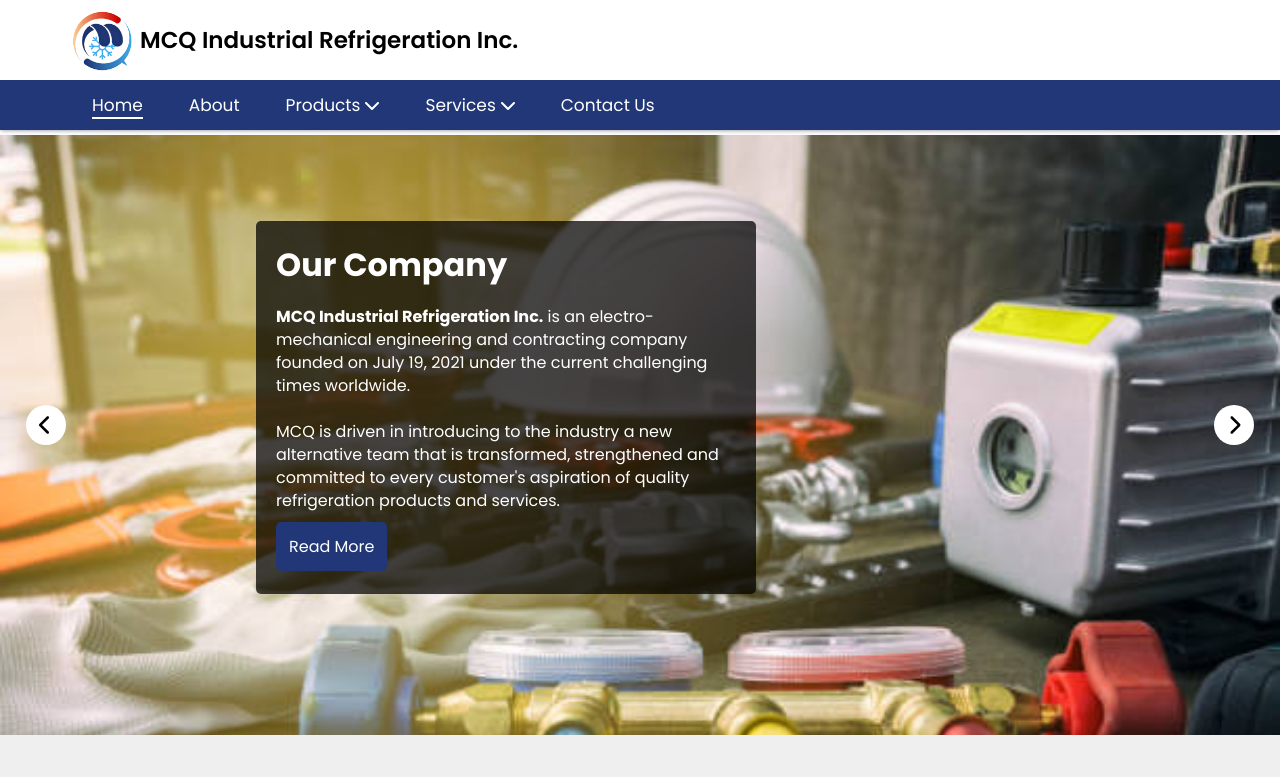
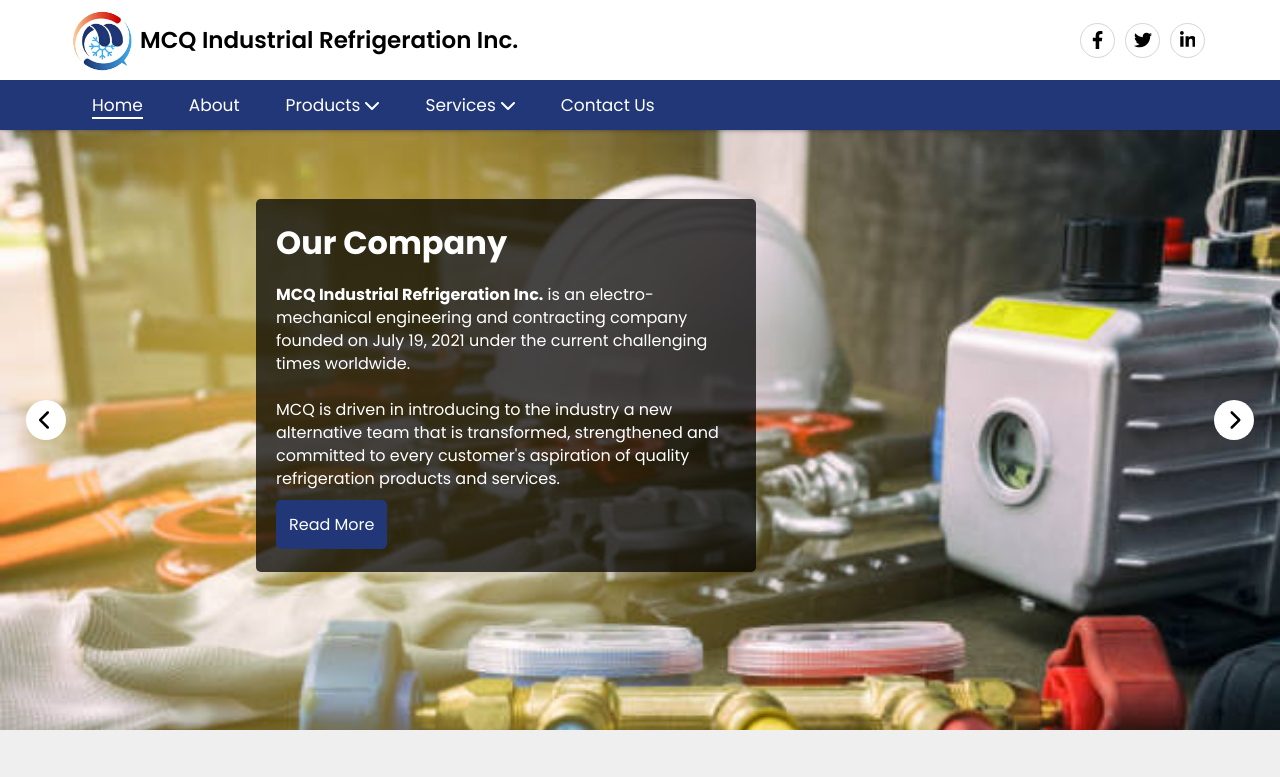
Before and after one commit to juuujeee/MCQ, a plain HTML site: page index.html in a window 1280 px wide. Shown: the top 777 px of the page. Drawn offline with Linux system fonts and the light colour scheme.

Commit message:
add social media

```diff
--- a/css/home.css
+++ b/css/home.css
@@ -91,7 +91,7 @@
     height: auto;
     width:500px;
     position: absolute;
-    top: 10%;
+    top: 8%;
     left: 20%;
     padding: 20px;
     background: #000000ba;
--- a/css/main.css
+++ b/css/main.css
@@ -32,6 +32,7 @@ header {
     margin-right: auto;
     padding: 10px 0;
     height: 80px;
+    transition: all .3s ease;
 }
 .header-logo {
     display: flex;
@@ -97,7 +98,7 @@ header {
 }
 .main-content {
     background: #efefef;
-    margin-top:135px;
+    margin-top:130px;
     width:100%;
     transition: all .3s ease;
 }
@@ -115,6 +116,9 @@ header.minimized .header-container {
 header.minimized .header-logo-img {
     width: 50px;
     height: 50px;
+}
+header.minimized ~ .main-content {
+    margin-top: 110px;
 }
 
 .header-menu-container {
@@ -183,6 +187,52 @@ header.minimized .header-logo-img {
     max-height: 100%;
 }
 
+
+.social-media-container {
+    display: flex;
+    justify-content: end;
+    list-style-type: none;
+    margin: 0;
+}
+.social-media-item {
+    margin: 0;
+    margin: 0 5px;
+    height: 35px;
+    width: 35px;
+    border: 1px solid #d5d5d5;
+    border-radius: 50%;
+    transition: all .3s ease;
+}
+.social-media-item a {
+    display: block;
+    height: 100%;
+}
+.social-media-item i {
+    display: flex;
+    justify-content: center;
+    align-items: center;
+    height: 100%;
+}
+.social-media-item path {
+    transition: all .3s ease;
+}
+
+.fb-icon:hover {
+    background: #4267B2;
+}
+.fb-icon:hover path,
+.twitter-icon:hover path,
+.linkedin-icon:hover path {
+    fill: #FFF;
+}
+.twitter-icon:hover {
+    background: #1DA1F2;
+}
+.linkedin-icon:hover {
+    background: #0077B5;
+}
+
+
 /* mobile devices */
 @media screen and (min-width: 320px) and (max-width: 480px) {
     .company-logo-text {
@@ -221,6 +271,9 @@ header.minimized .header-logo-img {
     }
     .header-menu-container {
         height: auto;
+    }
+    .social-media-container {
+        display: none;
     }
 
 }
--- a/index.html
+++ b/index.html
@@ -16,6 +16,29 @@
                 <img src="images/company-logo.png" class="header-logo-img" alt="header-logo">
                 <span class="company-logo-text">MCQ Industrial Refrigeration Inc.</span>
             </div>
+            <ul class="social-media-container">
+                <li class="social-media-item fb-icon">
+                    <a href="#">
+                        <i class="social-media-icon">
+                            <svg xmlns="http://www.w3.org/2000/svg" viewBox="0 0 320 512" height="18px"><path d="M279.14 288l14.22-92.66h-88.91v-60.13c0-25.35 12.42-50.06 52.24-50.06h40.42V6.26S260.43 0 225.36 0c-73.22 0-121.08 44.38-121.08 124.72v70.62H22.89V288h81.39v224h100.17V288z"/></svg>
+                        </i>
+                    </a>
+                </li>
+                <li class="social-media-item twitter-icon">
+                    <a href="#">
+                        <i class="social-media-icon">
+                            <svg xmlns="http://www.w3.org/2000/svg" viewBox="0 0 512 512" height="18px"><path d="M459.37 151.716c.325 4.548.325 9.097.325 13.645 0 138.72-105.583 298.558-298.558 298.558-59.452 0-114.68-17.219-161.137-47.106 8.447.974 16.568 1.299 25.34 1.299 49.055 0 94.213-16.568 130.274-44.832-46.132-.975-84.792-31.188-98.112-72.772 6.498.974 12.995 1.624 19.818 1.624 9.421 0 18.843-1.3 27.614-3.573-48.081-9.747-84.143-51.98-84.143-102.985v-1.299c13.969 7.797 30.214 12.67 47.431 13.319-28.264-18.843-46.781-51.005-46.781-87.391 0-19.492 5.197-37.36 14.294-52.954 51.655 63.675 129.3 105.258 216.365 109.807-1.624-7.797-2.599-15.918-2.599-24.04 0-57.828 46.782-104.934 104.934-104.934 30.213 0 57.502 12.67 76.67 33.137 23.715-4.548 46.456-13.32 66.599-25.34-7.798 24.366-24.366 44.833-46.132 57.827 21.117-2.273 41.584-8.122 60.426-16.243-14.292 20.791-32.161 39.308-52.628 54.253z"/></svg>
+                        </i>
+                    </a>
+                </li>
+                <li class="social-media-item linkedin-icon">
+                    <a href="#">
+                        <i class="social-media-icon">
+                            <svg xmlns="http://www.w3.org/2000/svg" viewBox="0 0 448 512" height="18px"><path d="M100.28 448H7.4V148.9h92.88zM53.79 108.1C24.09 108.1 0 83.5 0 53.8a53.79 53.79 0 0 1 107.58 0c0 29.7-24.1 54.3-53.79 54.3zM447.9 448h-92.68V302.4c0-34.7-.7-79.2-48.29-79.2-48.29 0-55.69 37.7-55.69 76.7V448h-92.78V148.9h89.08v40.8h1.3c12.4-23.5 42.69-48.3 87.88-48.3 94 0 111.28 61.9 111.28 142.3V448z"/></svg>
+                        </i>
+                    </a>
+                </li>
+            </ul>
         </div>
         <div class="header-menu-container">
             <div class="wrapper">
```
Also changed, not shown: linkedin-in-brands.svg (added).
